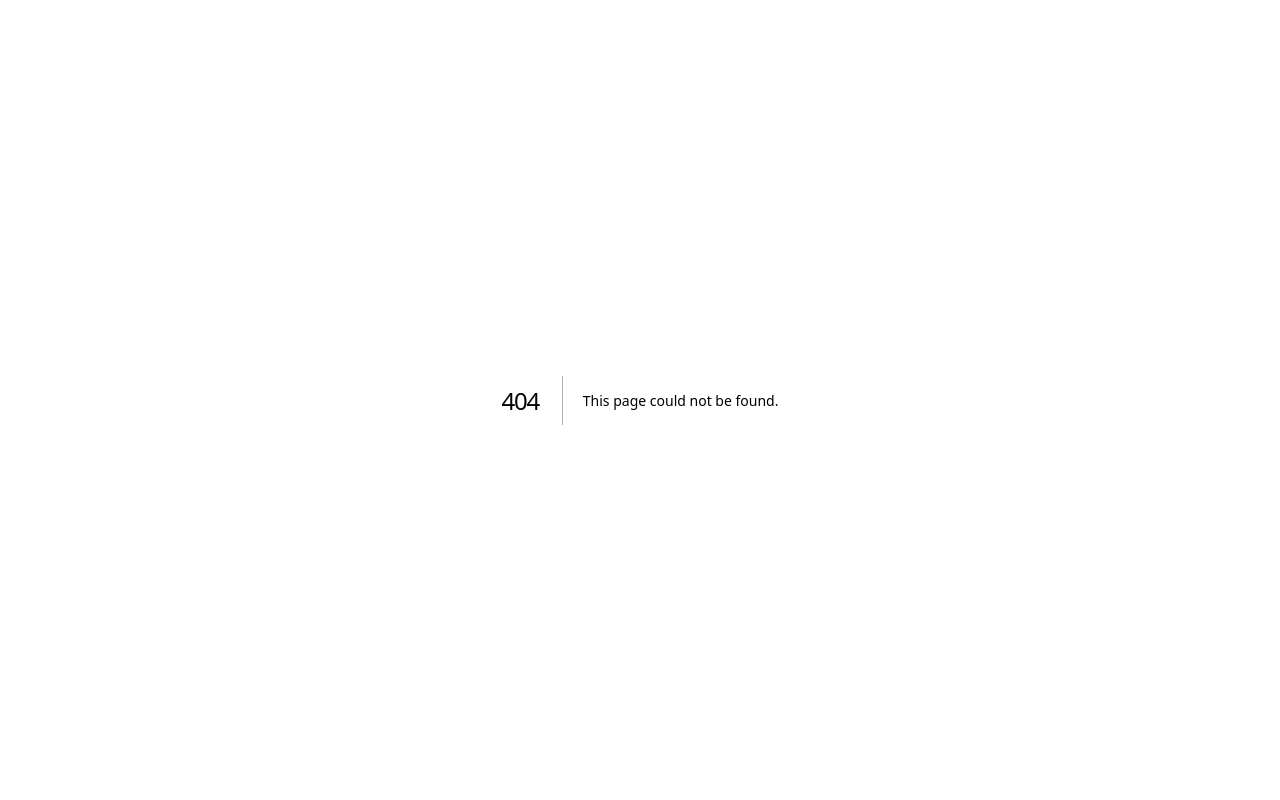
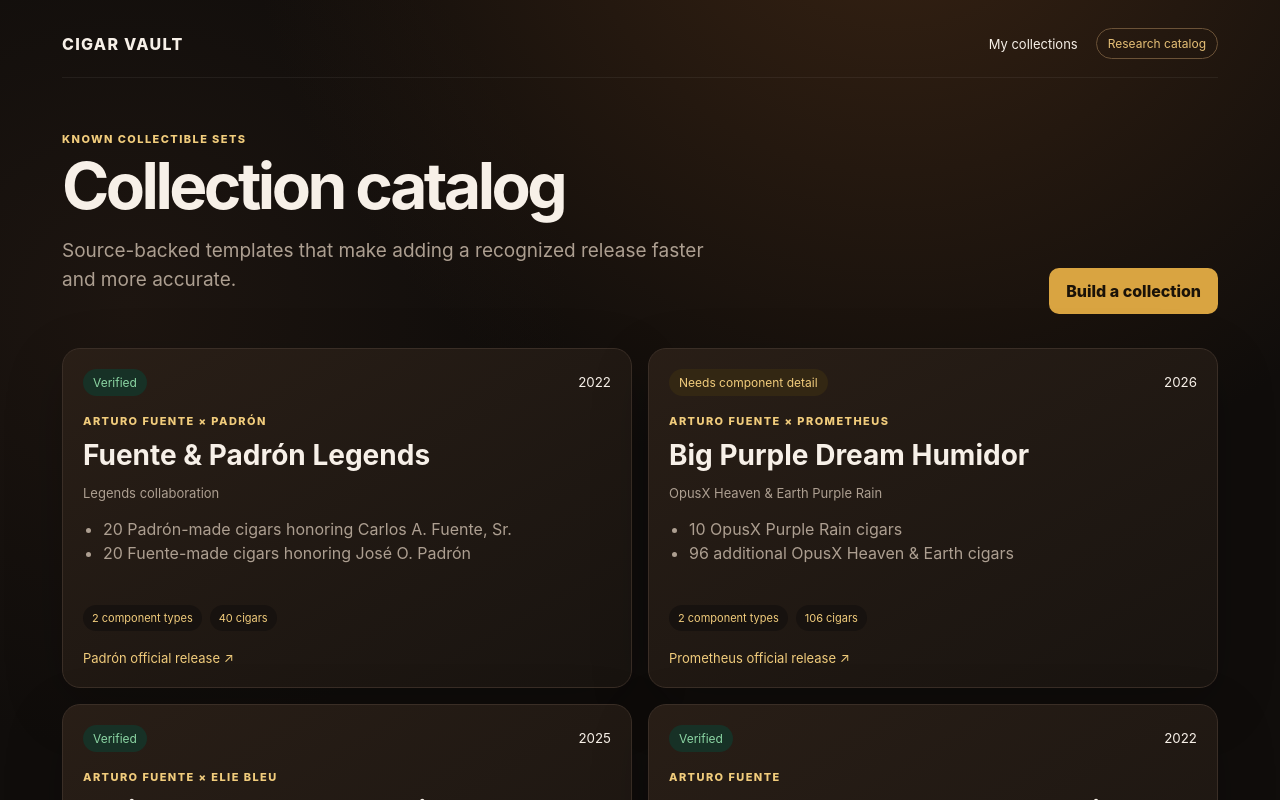
Before and after one commit to vbribow/CIgar-Vault, a Next.js app: page /collection-catalog in a window 1280 px wide. Before the commit this address had no page. Shown: the top 800 px of the page. Built offline with nearby package versions, Linux system fonts and the light colour scheme.

Commit message:
Add researched collection templates

```diff
--- /dev/null
+++ b/app/collection-catalog/catalog.css
@@ -0,0 +1,8 @@
+.templateChooser{display:grid;grid-template-columns:minmax(240px,1fr) auto;gap:12px;align-items:end;padding:18px;margin:0 0 18px;border:1px solid #654923;border-radius:16px;background:linear-gradient(145deg,#2c2119,#17120f)}
+.templateChooser small{grid-column:1/-1;color:var(--muted)}
+.templateGrid{display:grid;grid-template-columns:repeat(2,1fr);gap:16px;margin-top:34px}
+.templateGrid h2{font-size:28px;margin:0 0 8px}
+.templateGrid ul{padding-left:20px;color:var(--muted);line-height:1.55;min-height:72px}
+.templateMeta{display:flex;gap:8px;flex-wrap:wrap;margin:16px 0}
+.templateMeta span{padding:6px 9px;border-radius:999px;background:#17120f;color:var(--gold2);font-size:11px}
+@media(max-width:800px){.templateGrid{grid-template-columns:1fr}.templateChooser{grid-template-columns:1fr}}
--- /dev/null
+++ b/app/collection-catalog/page.tsx
@@ -0,0 +1,3 @@
+import { collectionTemplates } from "@/lib/collection-templates";
+import "./catalog.css";
+export default function CollectionCatalogPage(){return <main className="shell"><nav className="nav"><a className="brand" href="/">Cigar Vault</a><div className="navLinks"><a href="/collections">My collections</a><span className="badge">Research catalog</span></div></nav><section className="inventoryHeader"><div><div className="eyebrow">Known collectible sets</div><h1>Collection catalog</h1><p className="lede">Source-backed templates that make adding a recognized release faster and more accurate.</p></div><a className="button" href="/collections">Build a collection</a></section><section className="templateGrid">{collectionTemplates.map(template=><article className="card" key={template.templateId}><div className="collectionTop"><span className={`collectionStatus ${template.researchStatus==="Verified"?"complete":"incomplete"}`}>{template.researchStatus}</span><small>{template.releaseYear||"Multi-year"}</small></div><div className="eyebrow">{template.maker}</div><h2>{template.name}</h2><p className="small">{template.edition}</p><ul>{template.requirements.map(item=><li key={item}>{item}</li>)}</ul><div className="templateMeta"><span>{template.expectedComponents} component types</span>{template.expectedCigars&&<span>{template.expectedCigars} cigars</span>}</div><a className="textLink" href={template.sourceUrl} target="_blank" rel="noreferrer">{template.sourceLabel} ↗</a></article>)}</section></main>}
--- a/app/collections/page.tsx
+++ b/app/collections/page.tsx
@@ -2,5 +2,6 @@
 import { dataMode } from "@/lib/config";
 import { loadInventory } from "@/lib/inventory";
 import { getCollections,getValuations } from "@/lib/smartsheet";
+import "../collection-catalog/catalog.css";
 export const dynamic="force-dynamic";
 export default async function CollectionsPage(){const mode=dataMode();const[inventory,collections,valuations]=await Promise.all([loadInventory(),mode==="mock"?[]:getCollections(),mode==="mock"?[]:getValuations()]);return <main className="shell"><nav className="nav"><a className="brand" href="/">Cigar Vault</a><div className="navLinks"><a href="/inventory">Inventory</a><a href="/activity">Activity</a><a href="/valuations">Valuation</a><span className="badge">Collections</span></div></nav><section className="valueHero"><div><div className="eyebrow">Curated sets</div><h1>Collections worth more together.</h1><p className="lede">Group special releases, collaborations, and collectible series while preserving both their component value and complete-set premium.</p></div><div className="valueHeroCard"><span>Collection intelligence</span><strong>Whole + parts</strong><small>Track completeness, acquisition cost, and market evidence</small></div></section><CollectionsManager initialCollections={collections} inventory={inventory} valuations={valuations} mode={mode}/></main>}
--- a/app/page.tsx
+++ b/app/page.tsx
@@ -6,7 +6,7 @@
 export default async function Home() {
   const items = await loadInventory();
   return <main className="shell">
-    <nav className="nav"><div className="brand">Cigar Vault</div><div className="navLinks"><a href="/inventory">Inventory</a><a href="/catalog">Catalog</a><a href="/collections">Collections</a><a href="/activity">Activity</a><a href="/valuations">Valuation</a><a href="/box-formats">Box formats</a><a href="/verification">Verification</a><a href="/collection-health">Collection health</a><a href="/storage">Storage</a><a href="/records">Journal</a><span className="badge">Founder MVP</span></div></nav>
+    <nav className="nav"><div className="brand">Cigar Vault</div><div className="navLinks"><a href="/inventory">Inventory</a><a href="/catalog">Catalog</a><a href="/collections">Collections</a><a href="/collection-catalog">Set catalog</a><a href="/activity">Activity</a><a href="/valuations">Valuation</a><a href="/box-formats">Box formats</a><a href="/verification">Verification</a><a href="/collection-health">Collection health</a><a href="/storage">Storage</a><a href="/records">Journal</a><span className="badge">Founder MVP</span></div></nav>
     <section className="hero"><div><h1>Your collection, finally intelligent.</h1><p className="lede">Track provenance, aging, tasting history and value while Smartsheet remains the complete, exportable source of truth.</p><div className="ctaRow"><a className="button" href="/inventory">Open collection</a><a className="button secondary" href="/inventory-count">Count collection</a></div></div><div className="card"><div className="small">Launch thesis</div><h2>Premium operating system for serious cigar collectors.</h2><p className="small">MVP focus: inventory, smoking log, valuation and aging—not social features.</p></div></section>
     <Dashboard items={items} />
   </main>;
--- /dev/null
+++ b/lib/collection-templates.ts
@@ -0,0 +1,8 @@
+export type CollectionTemplate={templateId:string;name:string;maker:string;releaseYear?:number;edition?:string;expectedComponents:number;expectedCigars?:number;requirements:string[];sourceUrl:string;sourceLabel:string;researchStatus:"Verified"|"Needs component detail"};
+export const collectionTemplates:CollectionTemplate[]=[
+ {templateId:"TPL-FUENTE-PADRON-LEGENDS",name:"Fuente & Padrón Legends",maker:"Arturo Fuente × Padrón",releaseYear:2022,edition:"Legends collaboration",expectedComponents:2,expectedCigars:40,requirements:["20 Padrón-made cigars honoring Carlos A. Fuente, Sr.","20 Fuente-made cigars honoring José O. Padrón"],sourceUrl:"https://padron.com/fuente-padron-legends-cigar-project-to-be-unveiled-july-10-2022/",sourceLabel:"Padrón official release",researchStatus:"Verified"},
+ {templateId:"TPL-FUENTE-PURPLE-DREAM",name:"Big Purple Dream Humidor",maker:"Arturo Fuente × Prometheus",releaseYear:2026,edition:"OpusX Heaven & Earth Purple Rain",expectedComponents:2,expectedCigars:106,requirements:["10 OpusX Purple Rain cigars","96 additional OpusX Heaven & Earth cigars"],sourceUrl:"https://www.prometheuskkp.com/humidors/limitededition/2026-purple-rain-big-purple-dream-humidor",sourceLabel:"Prometheus official release",researchStatus:"Needs component detail"},
+ {templateId:"TPL-FUENTE-STAIRWAY",name:"Stairway to Heaven Humidor Collection",maker:"Arturo Fuente × Elie Bleu",releaseYear:2025,edition:"OpusX Angel’s Share",expectedComponents:1,expectedCigars:60,requirements:["60 OpusX Angel’s Share Stairway to Heaven figurados, 7 1/4 × 56"],sourceUrl:"https://www.cigarsnobmag.com/news/2025/04/17/elie-bleu-paris-fuente-opus-x-angel-share-collection/",sourceLabel:"Cigar Snob release coverage",researchStatus:"Verified"},
+ {templateId:"TPL-FUENTE-DREAM-DYNASTY",name:"From Dream to Dynasty Collection",maker:"Arturo Fuente",releaseYear:2022,edition:"110th Anniversary",expectedComponents:22,expectedCigars:22,requirements:["22 rare and limited Fuente cigars in two 11-count boxes","Arturo Fuente: From Dream to Dynasty book"],sourceUrl:"https://www.tampasweethearts.com/arturofuentedreamtodynastycollectionset.aspx",sourceLabel:"Tampa Sweethearts product archive",researchStatus:"Verified"},
+ {templateId:"TPL-PADRON-COLLECTION",name:"Padrón Collection",maker:"Padrón",edition:"Five-line gift collection",expectedComponents:5,requirements:["Family Reserve","1926 Serie","1964 Anniversary Series","Dámaso","Padrón Series"],sourceUrl:"https://padron.com/gift-packages-samplers/",sourceLabel:"Padrón official catalog",researchStatus:"Verified"},
+];
```
Also changed, not shown: components/collections-manager.tsx (+4 -3 lines).
